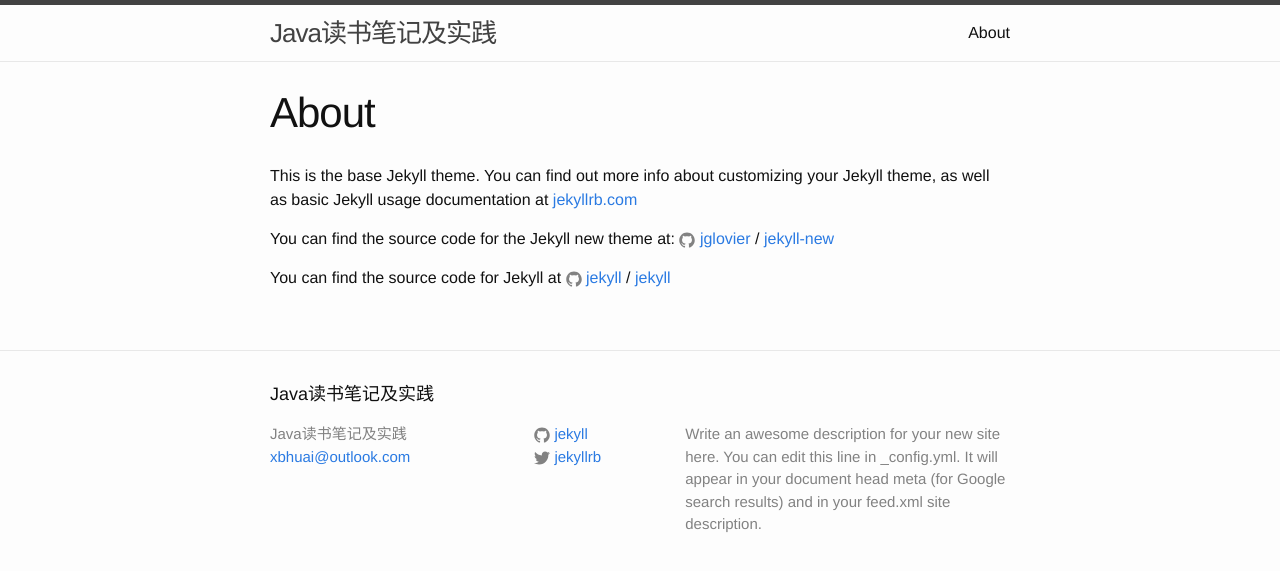
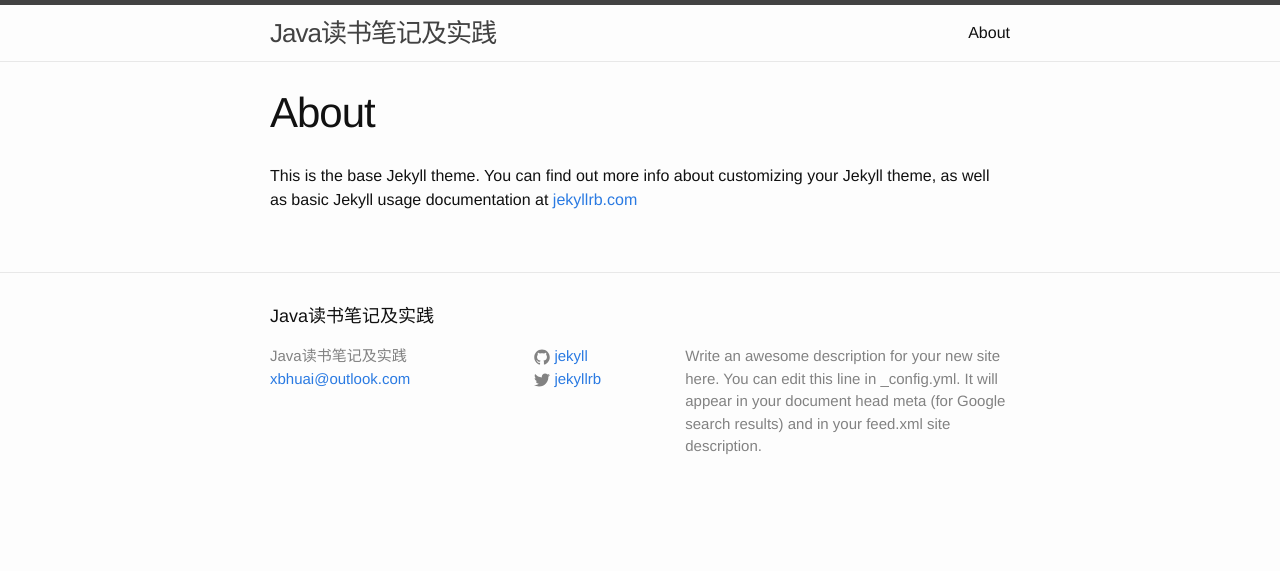
Before and after one commit to borishuai/borishuai.github.io, a Jekyll site: the page built from java/about.md, in a window 1280 px wide. Shown: the top 571 px of the page. Built offline with Jekyll 4.4.1, drawn with Linux system fonts in a browser that asks for light colours.

Commit message:
Refine readme

```diff
--- a/java/_posts/2016-04-16-exception.markdown
+++ b/java/_posts/2016-04-16-exception.markdown
@@ -89,6 +89,7 @@
 _map.put(myKey, myValue);
 {% endhighlight %}
 
+可以参考：[When is it OK to use exception handling for business logic?](http://stackoverflow.com/questions/5378005/when-is-it-ok-to-use-exception-handling-for-business-logic)
 
 ### 不指定具体的异常
 尽量不要为了省事，就只捕获Exception类型的异常。
--- a/java/about.md
+++ b/java/about.md
@@ -5,11 +5,3 @@
 ---
 
 This is the base Jekyll theme. You can find out more info about customizing your Jekyll theme, as well as basic Jekyll usage documentation at [jekyllrb.com](http://jekyllrb.com/)
-
-You can find the source code for the Jekyll new theme at:
-{% include icon-github.html username="jglovier" %} /
-[jekyll-new](https://github.com/jglovier/jekyll-new)
-
-You can find the source code for Jekyll at
-{% include icon-github.html username="jekyll" %} /
-[jekyll](https://github.com/jekyll/jekyll)
```
